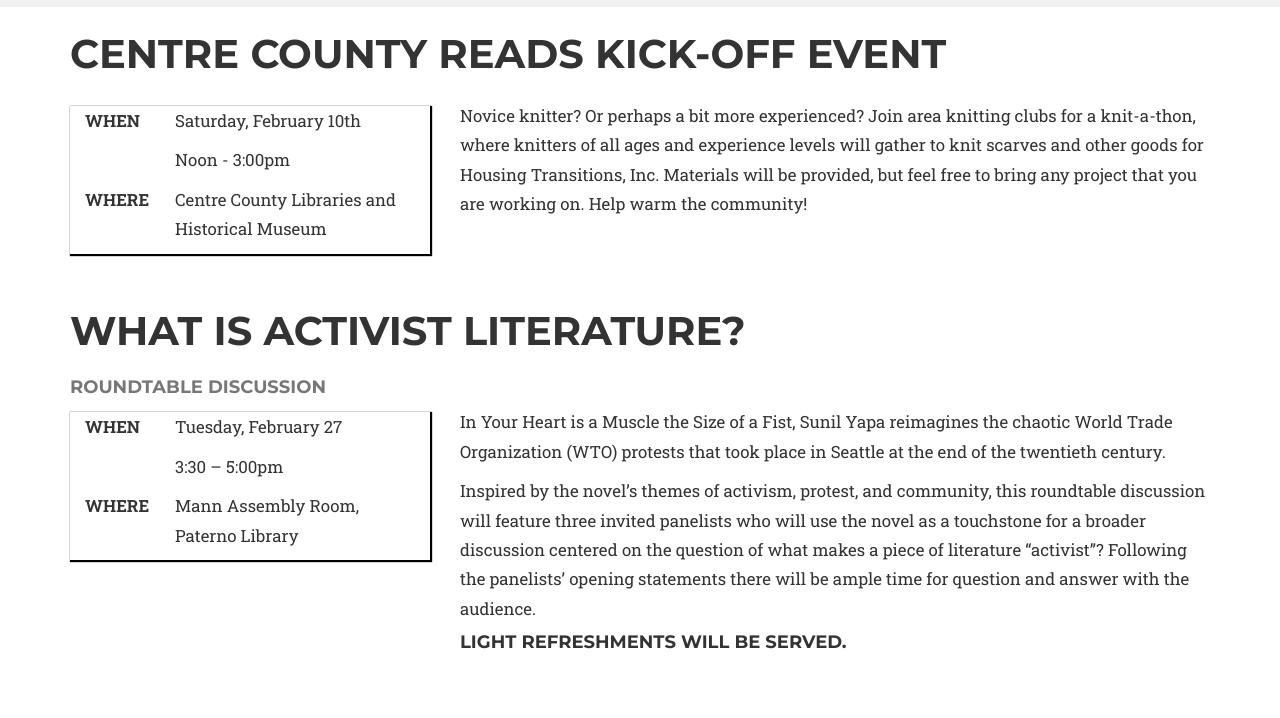
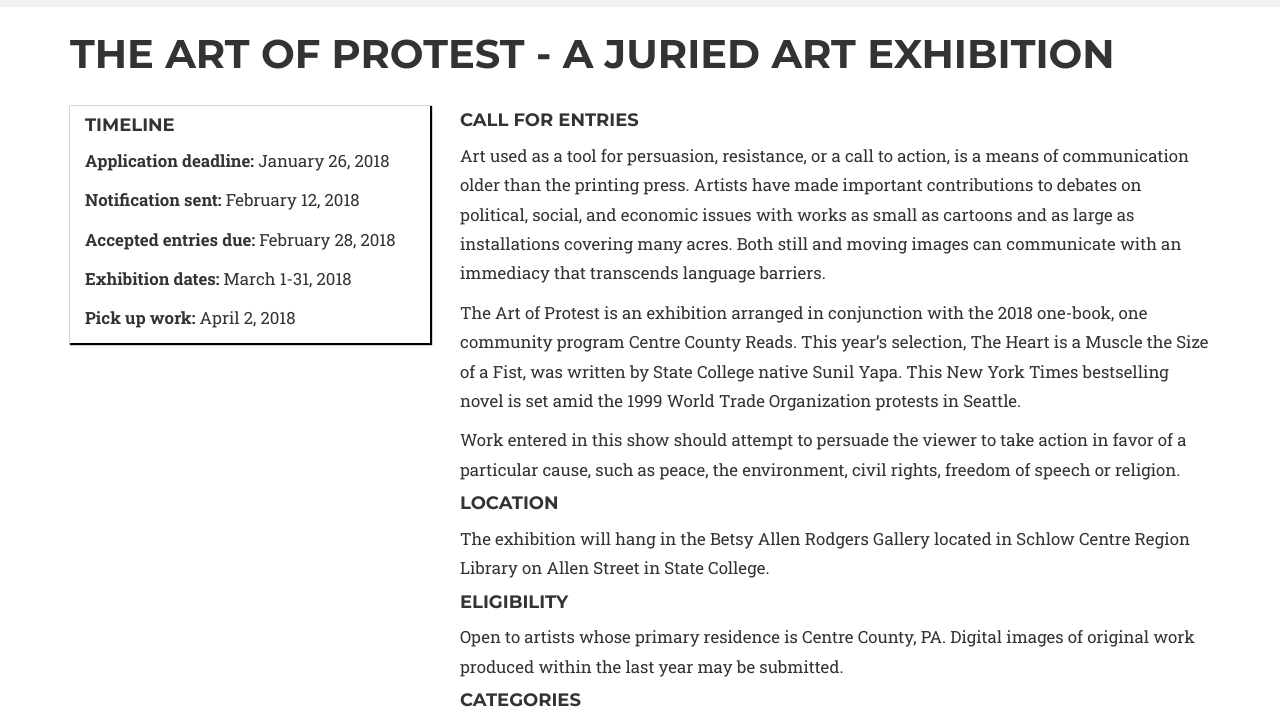
Before and after one commit to mhaywardSchlow/mhaywardSchlow.github.io, a plain HTML site: page get_involved.html in a window 1280 px wide. Shown: the part 63-781 px from the top of the page. Drawn offline with Linux system fonts and the light colour scheme; a web font is replaced by a local one.

Commit message:
CCR Update with juried art and correction to homepage

```diff
--- a/feed.xml
+++ b/feed.xml
@@ -1 +1 @@
-<?xml version="1.0" encoding="utf-8"?><?xml-stylesheet type="text/xml" href="http://localhost:4000/feed.xslt.xml"?><feed xmlns="http://www.w3.org/2005/Atom"><generator uri="http://jekyllrb.com" version="3.3.1">Jekyll</generator><link href="http://localhost:4000/feed.xml" rel="self" type="application/atom+xml" /><link href="http://localhost:4000/" rel="alternate" type="text/html" /><updated>2017-12-06T21:33:22+00:00</updated><id>http://localhost:4000//</id><title type="html">Centre County Reads</title></feed>
+<?xml version="1.0" encoding="utf-8"?><?xml-stylesheet type="text/xml" href="http://localhost:4000/feed.xslt.xml"?><feed xmlns="http://www.w3.org/2005/Atom"><generator uri="http://jekyllrb.com" version="3.3.1">Jekyll</generator><link href="http://localhost:4000/feed.xml" rel="self" type="application/atom+xml" /><link href="http://localhost:4000/" rel="alternate" type="text/html" /><updated>2017-12-09T15:54:46+00:00</updated><id>http://localhost:4000//</id><title type="html">Centre County Reads</title></feed>
--- a/get_involved.html
+++ b/get_involved.html
@@ -105,6 +105,70 @@
 
     <main class="page-content" aria-label="Content">
       <div class="wrapper">
+
+
+
+<a class="anchor" name="juried_art"></a>
+
+<section>
+    <div class="container">
+        <div class="row">
+            <div class="col-md-12">
+                <h2 class="section-heading">The Art of Protest - A Juried Art Exhibition</h2>
+
+            </div>
+        </div>
+        <div class="row">
+            <div class="col-md-4">
+                <div class="row card">
+
+                        <div class="col-md-12"> <p><h4 id="timeline">Timeline</h4>
+<p><strong>Application deadline:</strong> January 26, 2018</p>
+
+<p><strong>Notification sent:</strong> February 12, 2018</p>
+
+<p><strong>Accepted entries due:</strong> February 28, 2018</p>
+
+<p><strong>Exhibition dates:</strong> March 1-31, 2018</p>
+
+<p><strong>Pick up work:</strong> April 2, 2018</p>
+</p> </div>
+
+                </div>
+            </div>
+            <div class="col-md-8">
+                <h4 id="call-for-entries">Call for Entries</h4>
+
+<p>Art used as a tool for persuasion, resistance, or a call to action, is a means of communication older than the printing press. Artists have made important contributions to debates on political, social, and economic issues with works as small as cartoons and as large as installations covering many acres. Both still and moving images can communicate with an immediacy that transcends language barriers.</p>
+
+<p>The Art of Protest is an exhibition arranged in conjunction with the 2018 one-book, one community program Centre County Reads. This year’s selection, The Heart is a Muscle the Size of a Fist, was written by State College native Sunil Yapa. This New York Times bestselling novel is set amid the 1999 World Trade Organization protests in Seattle.</p>
+
+<p>Work entered in this show should attempt to persuade the viewer to take action in favor of a particular cause, such as peace, the environment, civil rights, freedom of speech or religion.</p>
+
+<h4 id="location">LOCATION</h4>
+
+<p>The exhibition will hang in the Betsy Allen Rodgers Gallery located in Schlow Centre Region Library on Allen Street in State College.</p>
+
+<h4 id="eligibility">Eligibility</h4>
+
+<p>Open to artists whose primary residence is Centre County, PA. Digital images of original work produced within the last year may be submitted.</p>
+
+<h4 id="categories">Categories</h4>
+
+<p>The Art of Protest will exhibit drawings, paintings, mixed media, photography, hand-pulled prints, watercolors, fiber, paper, sculpture (no larger than 16” x 16” x 16”) and video (files not to exceed 10 mg). Work must be delivered framed and ready to hang.</p>
+
+<p><strong>The library is an all ages environment and so submissions should not contain excessive violence or nudity.</strong></p>
+
+<h4 id="awards">AWARDS</h4>
+
+<p>Award winning pieces will be announced at the Centre County Reads 2018 Author Event with Sunil Yapa on March 21, from 7pm-8:30pm in the Freeman Auditorium of the Hub-Robeson Cultural Center. The juror will award a Best in Show of $150 and up to three honorable mention awards of $50 each.</p>
+
+            </div>
+
+        </div>
+    </div>
+</section>
+
 
 
 
```
Also changed, not shown: index.html (+1 -1 lines).
